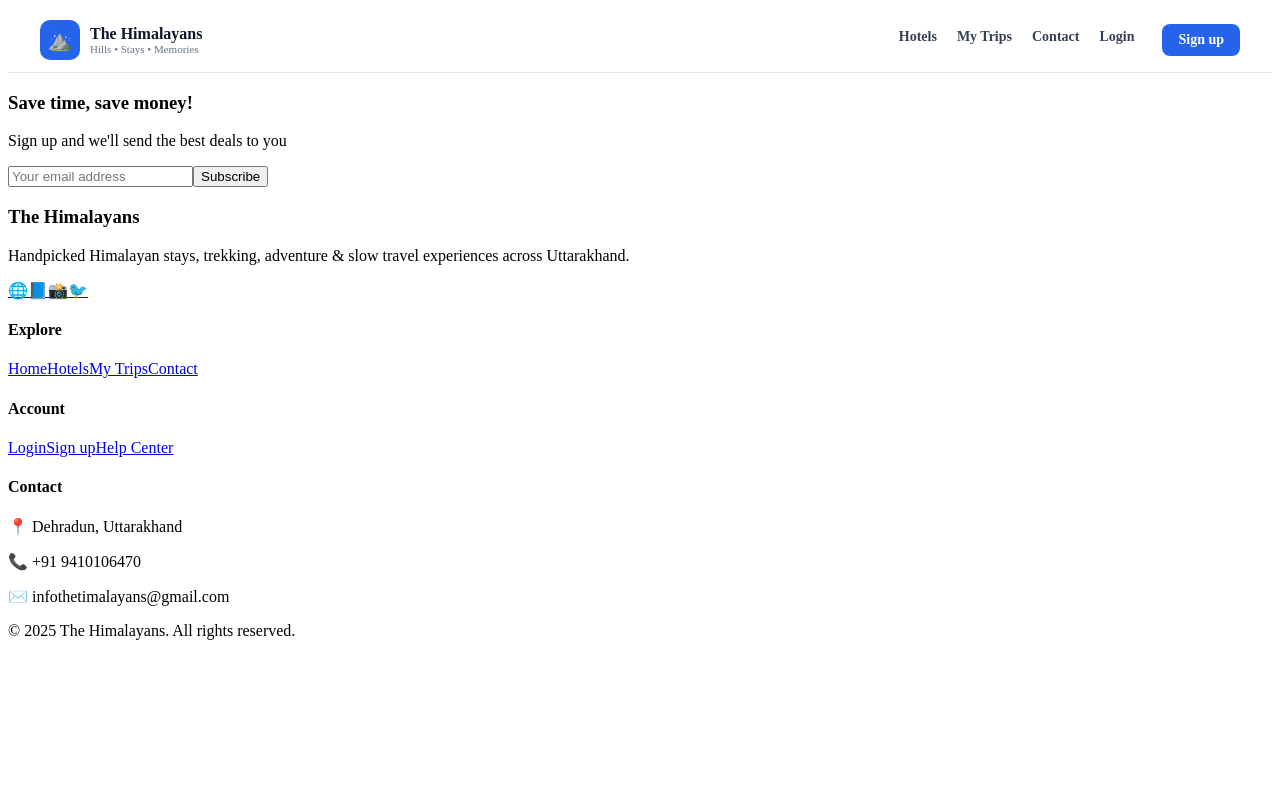
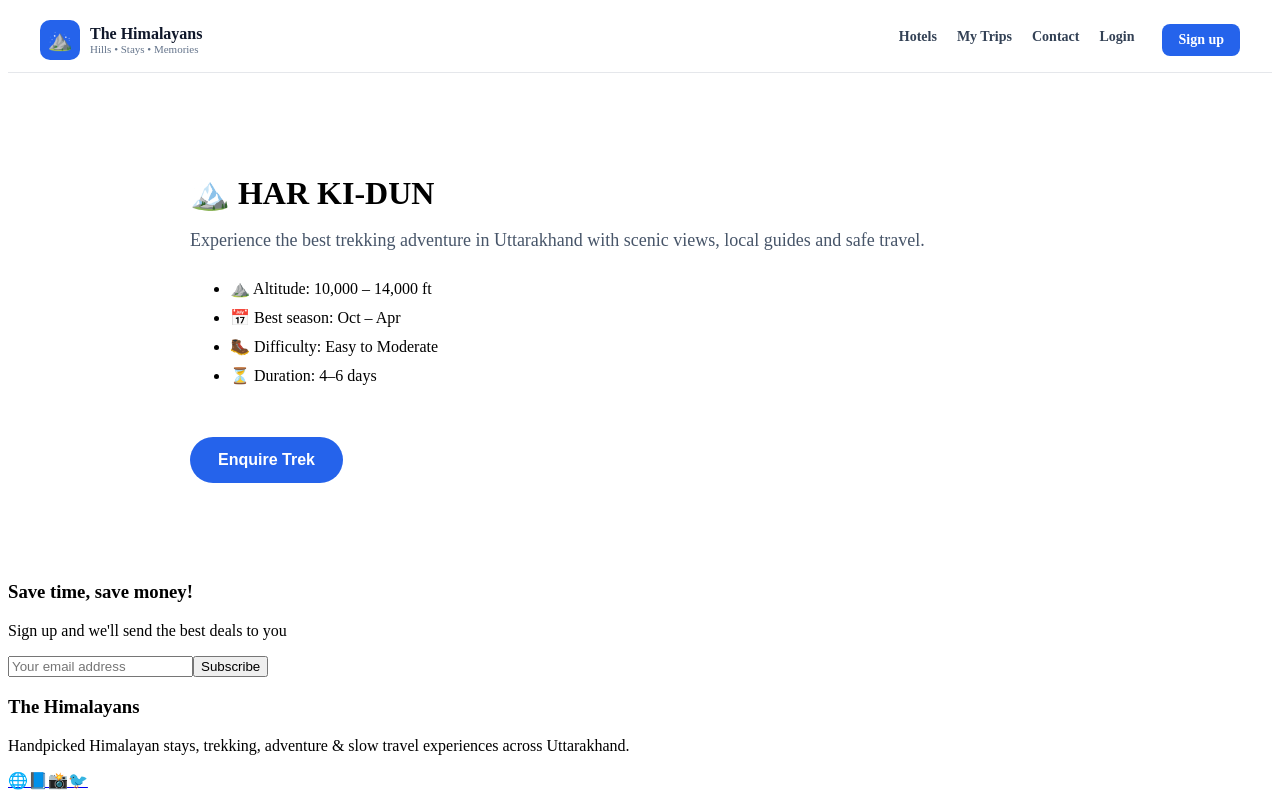
Before and after one commit to pamnautiyal-cpu/himstay, a React (Vite) app in the folder frontend/: page /treks/har-ki-dun in a window 1280 px wide. Shown: the top 800 px of the page. Built offline with nearby package versions, Linux system fonts and the light colour scheme.

Commit message:
Add trekking section and trek details page

```diff
--- a/frontend/src/App.jsx
+++ b/frontend/src/App.jsx
@@ -3,6 +3,7 @@ import { BrowserRouter } from "react-router-dom";
 import MainRoutes from "./MainRoutes";
 import Navbar from "./components/Navbar";
 import Footer from "./components/Footer";
+import TrekDetails from "./pages/TrekDetails";
 
 function App() {
   return (
--- a/frontend/src/MainRoutes.jsx
+++ b/frontend/src/MainRoutes.jsx
@@ -8,6 +8,8 @@ import Booking from "./pages/Booking";
 import Contact from "./pages/Contact";
 import Login from "./pages/Login";
 import Register from "./pages/Register";
+import TrekDetails from "./pages/TrekDetails";
+
 
 function MainRoutes() {
   return (
@@ -19,6 +21,8 @@ function MainRoutes() {
       <Route path="/contact" element={<Contact />} />
       <Route path="/login" element={<Login />} />
       <Route path="/register" element={<Register />} />
+      <Route path="/treks/:trekId" element={<TrekDetails />} />
+
     </Routes>
   );
 }
--- a/frontend/src/pages/Home.jsx
+++ b/frontend/src/pages/Home.jsx
@@ -117,17 +117,28 @@ export default function Home() {
   );
 }
 {/* ===== TREKKING & ADVENTURE ===== */}
-<section className="hs-destination-section">
-  <h2>Trekking & Adventure Experiences</h2>
+<section className="bk-section">
+  <h2>Trekking & Adventure in Uttarakhand</h2>
 
-  <div className="bk-grid">
-    <div className="bk-card"><span>🌸 Valley of Flowers Trek</span></div>
-    <div className="bk-card"><span>🥾 Kedarkantha Trek</span></div>
-    <div className="bk-card"><span>🏞 Har Ki Dun Trek</span></div>
-    <div className="bk-card"><span>⛰ Nag Tibba Trek</span></div>
-    <div className="bk-card"><span>🧭 Kuari Pass Trek</span></div>
-    <div className="bk-card"><span>🌊 River Rafting – Rishikesh</span></div>
-    <div className="bk-card"><span>🔥 Camping & Bonfire</span></div>
-    <div className="bk-card"><span>🚵 Mountain Biking</span></div>
+  <div className="bk-text-grid">
+    <a href="/treks/kedarkantha" className="bk-text-card">
+      🏔️ Kedarkantha Trek
+    </a>
+
+    <a href="/treks/har-ki-dun" className="bk-text-card">
+      🥾 Har Ki Dun Trek
+    </a>
+
+    <a href="/treks/nag-tibba" className="bk-text-card">
+      🌄 Nag Tibba Trek
+    </a>
+
+    <a href="/treks/valley-of-flowers" className="bk-text-card">
+      🌸 Valley of Flowers
+    </a>
+
+    <a href="/treks/roopkund" className="bk-text-card">
+      ❄️ Roopkund Trek
+    </a>
   </div>
 </section>
--- /dev/null
+++ b/frontend/src/pages/TrekDetails.jsx
@@ -0,0 +1,44 @@
+import React from "react";
+import { useParams } from "react-router-dom";
+
+function TrekDetails() {
+  const { trekId } = useParams();
+
+  return (
+    <div style={{ padding: "80px 20px", maxWidth: 900, margin: "0 auto" }}>
+      <h1 style={{ fontSize: 32, marginBottom: 10 }}>
+        🏔️ {trekId.replace("-", " ").toUpperCase()}
+      </h1>
+
+      <p style={{ fontSize: 18, color: "#475569", marginBottom: 24 }}>
+        Experience the best trekking adventure in Uttarakhand with scenic views,
+        local guides and safe travel.
+      </p>
+
+      <ul style={{ lineHeight: 1.8, fontSize: 16 }}>
+        <li>⛰️ Altitude: 10,000 – 14,000 ft</li>
+        <li>📅 Best season: Oct – Apr</li>
+        <li>🥾 Difficulty: Easy to Moderate</li>
+        <li>⏳ Duration: 4–6 days</li>
+      </ul>
+
+      <button
+        style={{
+          marginTop: 30,
+          padding: "14px 28px",
+          borderRadius: 999,
+          background: "#2563eb",
+          color: "#fff",
+          border: "none",
+          fontSize: 16,
+          fontWeight: 700,
+          cursor: "pointer",
+        }}
+      >
+        Enquire Trek
+      </button>
+    </div>
+  );
+}
+
+export default TrekDetails;
```
